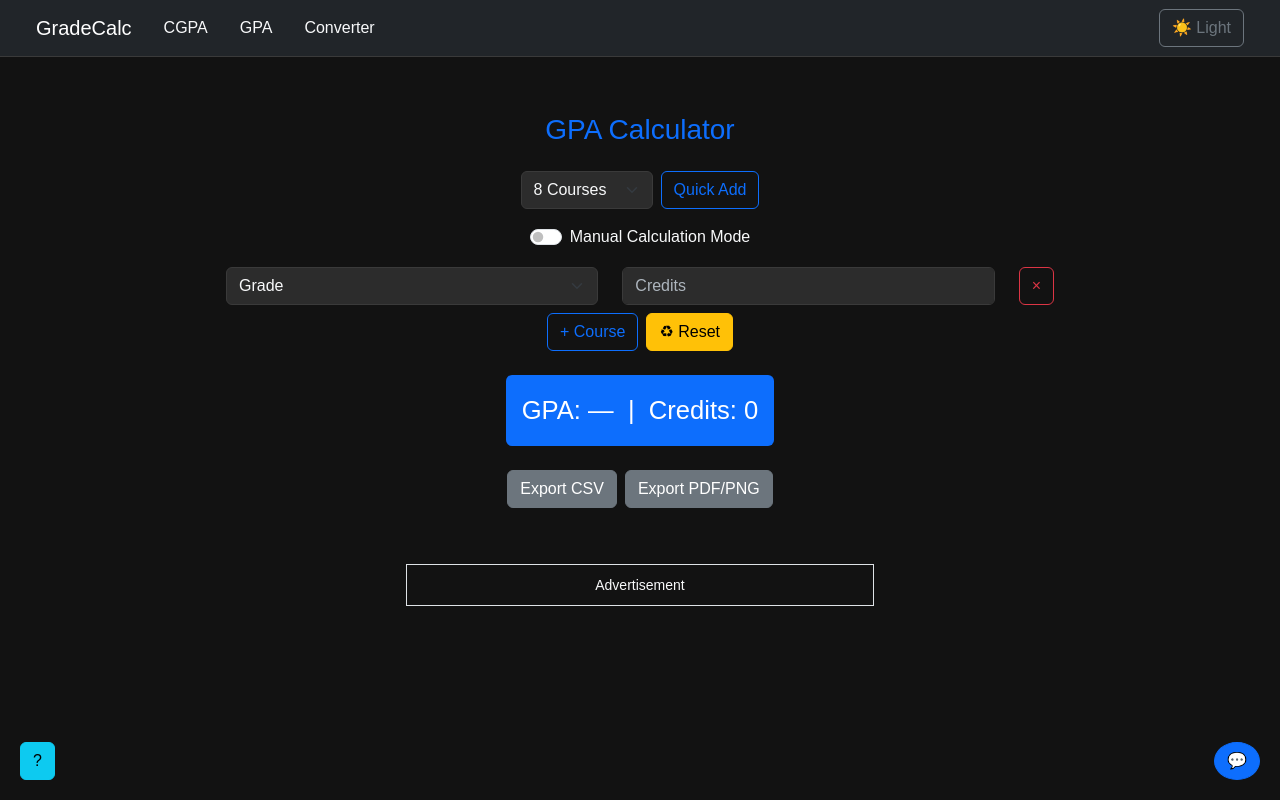
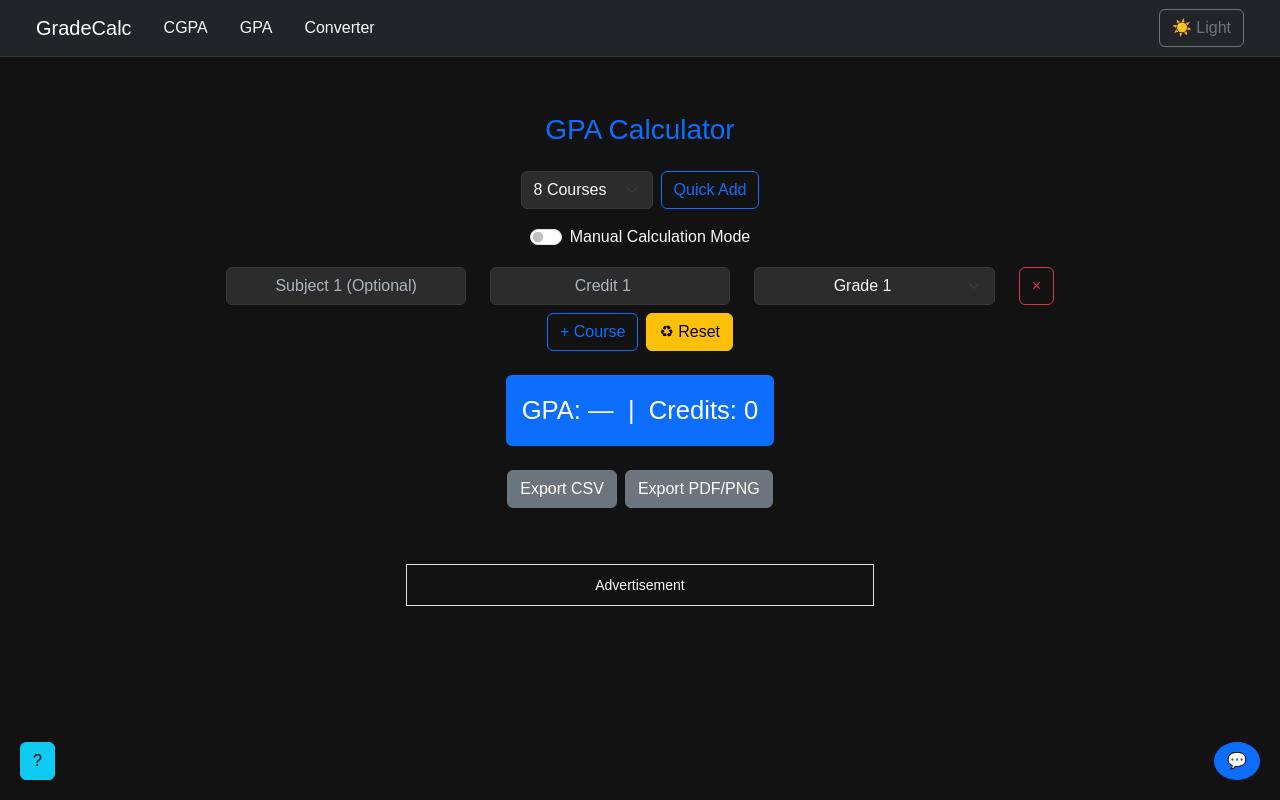
Before and after one commit to sauravkediaa/gradecalculator, a React (Create React App) app: page /gpa in a window 1280 px wide. Built offline with nearby package versions, Linux system fonts and the light colour scheme.

Commit message:
1.) Aligned the texts fields in all the pages. 2.) Added Labels for CGPA and GPA along with numbering for each row.

```diff
--- a/src/pages/CGPACalculator.js
+++ b/src/pages/CGPACalculator.js
@@ -23,7 +23,6 @@ export default function CGPACalculator() {
     }, [rows, manual]);
 
     const calculate = () => setComputed(computeCGPA(rows));
-
     const addRow = () => setRows([...rows, { credits: '', gpa: '' }]);
     const deleteRow = i => setRows(rows.filter((_, idx) => idx !== i));
     const reset = () => {
@@ -36,15 +35,16 @@ export default function CGPACalculator() {
         );
         setRows(newRows);
     };
+    const setRowsCount = n => {
+        setRows(Array.from({ length: n }, () => ({ credits: '', gpa: '' })));
+    };
 
     const exportCSV = () => {
         const csv = Papa.unparse(rows);
         const blob = new Blob([csv], { type: 'text/csv' });
         const url = URL.createObjectURL(blob);
-        const a = document.createElement('a');
-        a.href = url; a.download = 'cgpa.csv'; a.click();
+        const a = document.createElement('a'); a.href = url; a.download = 'cgpa.csv'; a.click();
     };
-
     const exportPDF = () => {
         html2canvas(document.getElementById('export-area')).then(canvas => {
             const img = canvas.toDataURL('image/png');
@@ -54,36 +54,25 @@ export default function CGPACalculator() {
         });
     };
 
-    // Quick fill N blank rows
-    const setRowsCount = n => {
-        const blank = Array.from({ length: n }, () => ({ credits: '', gpa: '' }));
-        setRows(blank);
-    };
-
     return (
-        <div id="export-area">
+        <div id="export-area" className="px-2">
             <h3 className="text-center mb-4">CGPA Calculator</h3>
 
-            {/* Quick Rows */}
+            {/* Quick-add */}
             <div className="text-center mb-3">
                 <Form.Select
                     value={presetCount}
                     onChange={e => setPresetCount(+e.target.value)}
                     className="d-inline-block w-auto me-2"
                 >
-                    {[4, 6, 8, 10, 12].map(n => (
-                        <option key={n} value={n}>{n} Semesters</option>
-                    ))}
+                    {[4, 6, 8, 10, 12].map(n => <option key={n} value={n}>{n} Semesters</option>)}
                 </Form.Select>
-                <Button
-                    variant="outline-primary"
-                    onClick={() => setRowsCount(presetCount)}
-                >
+                <Button variant="outline-primary" onClick={() => setRowsCount(presetCount)}>
                     Quick Add
                 </Button>
             </div>
 
-            {/* Manual Toggle */}
+            {/* Manual toggle */}
             <div className="text-center mb-3">
                 <div className="form-check form-switch d-inline-block">
                     <input
@@ -99,17 +88,20 @@ export default function CGPACalculator() {
                 </div>
             </div>
 
-            {/* Input Rows */}
+            {/* Rows */}
             {rows.map((row, i) => (
-                <div className="row mb-2" key={i}>
+                <div className="row mb-2 align-items-center" key={i}>
+                    <div className="col-auto">
+                        <span className="fw-bold">Semester {i + 1}</span>
+                    </div>
                     <div className="col">
                         <input
                             type="number"
                             name="credits"
                             value={row.credits}
                             onChange={updateCell(i)}
-                            placeholder="Credits"
-                            className="form-control"
+                            placeholder={`Credit ${i + 1}`}
+                            className="form-control text-center"
                         />
                     </div>
                     <div className="col">
@@ -118,67 +110,39 @@ export default function CGPACalculator() {
                             name="gpa"
                             value={row.gpa}
                             onChange={updateCell(i)}
-                            placeholder="GPA"
-                            className="form-control"
+                            placeholder={`GPA ${i + 1}`}
+                            className="form-control text-center"
                         />
                     </div>
                     <div className="col-auto">
-                        <OverlayTrigger
-                            placement="top"
-                            overlay={<Tooltip>Delete this row</Tooltip>}
-                        >
-                            <button
-                                className="btn btn-outline-danger"
-                                onClick={() => deleteRow(i)}
-                            >×</button>
+                        <OverlayTrigger placement="top" overlay={<Tooltip>Delete this row</Tooltip>}>
+                            <button className="btn btn-outline-danger" onClick={() => deleteRow(i)}>×</button>
                         </OverlayTrigger>
                     </div>
                 </div>
             ))}
 
-            {/* Add / Calculate / Reset */}
+            {/* Controls */}
             <div className="text-center mb-4">
-                <button className="btn btn-outline-primary me-2" onClick={addRow}>
-                    + Semester
-                </button>
-                {manual && (
-                    <button className="btn btn-info me-2" onClick={calculate}>
-                        📊 Calculate
-                    </button>
-                )}
-                <button className="btn btn-warning" onClick={reset}>
-                    ♻ Reset
-                </button>
+                <button className="btn btn-outline-primary me-2" onClick={addRow}>+ Semester</button>
+                {manual && <button className="btn btn-info me-2" onClick={calculate}>📊 Calculate</button>}
+                <button className="btn btn-warning" onClick={reset}>♻ Reset</button>
             </div>
 
             {/* Result */}
             <div className="text-center mb-4">
-                <div
-                    className="bg-primary text-white rounded p-3 d-inline-block"
-                    style={{ fontSize: '1.6rem' }}
-                >
-                    CGPA: {computed.cgpa ?? '—'} &nbsp;|&nbsp; Credits:{' '}
-                    {computed.totalCredits}
+                <div className="bg-primary text-white rounded p-3 d-inline-block" style={{ fontSize: '1.6rem' }}>
+                    CGPA: {computed.cgpa ?? '—'} &nbsp;|&nbsp; Credits: {computed.totalCredits}
                 </div>
             </div>
 
             {/* Export */}
-            <div className="text-center">
-                <OverlayTrigger
-                    placement="top"
-                    overlay={<Tooltip>Export as CSV</Tooltip>}
-                >
-                    <button className="btn btn-secondary me-2" onClick={exportCSV}>
-                        Export CSV
-                    </button>
+            <div className="text-center mb-4">
+                <OverlayTrigger placement="top" overlay={<Tooltip>Export as CSV</Tooltip>}>
+                    <button className="btn btn-secondary me-2" onClick={exportCSV}>Export CSV</button>
                 </OverlayTrigger>
-                <OverlayTrigger
-                    placement="top"
-                    overlay={<Tooltip>Export as PDF/PNG</Tooltip>}
-                >
-                    <button className="btn btn-secondary" onClick={exportPDF}>
-                        Export PDF/PNG
-                    </button>
+                <OverlayTrigger placement="top" overlay={<Tooltip>Export as PDF/PNG</Tooltip>}>
+                    <button className="btn btn-secondary" onClick={exportPDF}>Export PDF/PNG</button>
                 </OverlayTrigger>
             </div>
         </div>
--- a/src/pages/GPACalculator.js
+++ b/src/pages/GPACalculator.js
@@ -1,3 +1,4 @@
+// src/pages/GPACalculator.js
 import React, { useState, useEffect } from 'react';
 import { computeGPA } from '../utils/gradeUtils';
 import Papa from 'papaparse';
@@ -6,7 +7,7 @@ import { jsPDF } from 'jspdf';
 import { OverlayTrigger, Tooltip, Form, Button } from 'react-bootstrap';
 
 export default function GPACalculator() {
-    const defaultRows = [{ credits: '', grade: '' }];
+    const defaultRows = [{ subject: '', credits: '', grade: '' }];
     const [rows, setRows] = useState(
         () => JSON.parse(localStorage.getItem('gpaRows')) || defaultRows
     );
@@ -24,7 +25,8 @@ export default function GPACalculator() {
 
     const calculate = () => setResult(computeGPA(rows));
 
-    const addRow = () => setRows([...rows, { credits: '', grade: '' }]);
+    const addRow = () =>
+        setRows([...rows, { subject: '', credits: '', grade: '' }]);
     const deleteRow = i => setRows(rows.filter((_, idx) => idx !== i));
     const reset = () => {
         setRows(defaultRows);
@@ -36,12 +38,18 @@ export default function GPACalculator() {
         );
         setRows(newRows);
     };
+    const setRowsCount = n => {
+        setRows(Array.from({ length: n }, () => ({ subject: '', credits: '', grade: '' })));
+    };
 
     const exportCSV = () => {
         const csv = Papa.unparse(rows);
         const blob = new Blob([csv], { type: 'text/csv' });
         const url = URL.createObjectURL(blob);
-        const a = document.createElement('a'); a.href = url; a.download = 'gpa.csv'; a.click();
+        const a = document.createElement('a');
+        a.href = url;
+        a.download = 'gpa.csv';
+        a.click();
     };
 
     const exportPDF = () => {
@@ -53,16 +61,11 @@ export default function GPACalculator() {
         });
     };
 
-    const setRowsCount = n => {
-        const blank = Array.from({ length: n }, () => ({ credits: '', grade: '' }));
-        setRows(blank);
-    };
-
     return (
-        <div id="export-area">
+        <div id="export-area" className="px-2">
             <h3 className="text-center mb-4">GPA Calculator</h3>
 
-            {/* Quick Rows */}
+            {/* Quick-add */}
             <div className="text-center mb-3">
                 <Form.Select
                     value={presetCount}
@@ -70,18 +73,17 @@ export default function GPACalculator() {
                     className="d-inline-block w-auto me-2"
                 >
                     {[4, 6, 8, 10, 12].map(n => (
-                        <option key={n} value={n}>{n} Courses</option>
+                        <option key={n} value={n}>
+                            {n} Courses
+                        </option>
                     ))}
                 </Form.Select>
-                <Button
-                    variant="outline-primary"
-                    onClick={() => setRowsCount(presetCount)}
-                >
+                <Button variant="outline-primary" onClick={() => setRowsCount(presetCount)}>
                     Quick Add
                 </Button>
             </div>
 
-            {/* Manual Toggle */}
+            {/* Manual toggle */}
             <div className="text-center mb-3">
                 <div className="form-check form-switch d-inline-block">
                     <input
@@ -97,21 +99,18 @@ export default function GPACalculator() {
                 </div>
             </div>
 
-            {/* Input Rows */}
+            {/* Rows */}
             {rows.map((row, i) => (
-                <div className="row mb-2" key={i}>
+                <div className="row mb-2 align-items-center" key={i}>
                     <div className="col">
-                        <select
-                            name="grade"
-                            value={row.grade}
+                        <input
+                            type="text"
+                            name="subject"
+                            value={row.subject}
                             onChange={updateCell(i)}
-                            className="form-select"
-                        >
-                            <option value="">Grade</option>
-                            {['S', 'A', 'B', 'C', 'D', 'E', 'F'].map(g => (
-                                <option key={g} value={g}>{g}</option>
-                            ))}
-                        </select>
+                            placeholder={`Subject ${i + 1} (Optional)`}
+                            className="form-control text-center"
+                        />
                     </div>
                     <div className="col">
                         <input
@@ -119,19 +118,30 @@ export default function GPACalculator() {
                             name="credits"
                             value={row.credits}
                             onChange={updateCell(i)}
-                            placeholder="Credits"
-                            className="form-control"
+                            placeholder={`Credit ${i + 1}`}
+                            className="form-control text-center"
                         />
                     </div>
+                    <div className="col">
+                        <select
+                            name="grade"
+                            value={row.grade}
+                            onChange={updateCell(i)}
+                            className="form-select text-center"
+                        >
+                            <option value="">{`Grade ${i + 1}`}</option>
+                            {['S', 'A', 'B', 'C', 'D', 'E', 'F'].map(g => (
+                                <option key={g} value={g}>
+                                    {g}
+                                </option>
+                            ))}
+                        </select>
+                    </div>
                     <div className="col-auto">
-                        <OverlayTrigger
-                            placement="top"
-                            overlay={<Tooltip>Delete this row</Tooltip>}
-                        >
-                            <button
-                                className="btn btn-outline-danger"
-                                onClick={() => deleteRow(i)}
-                            >×</button>
+                        <OverlayTrigger placement="top" overlay={<Tooltip>Delete this row</Tooltip>}>
+                            <button className="btn btn-outline-danger" onClick={() => deleteRow(i)}>
+                                ×
+                            </button>
                         </OverlayTrigger>
                     </div>
                 </div>
@@ -164,18 +174,12 @@ export default function GPACalculator() {
 
             {/* Export */}
             <div className="text-center">
-                <OverlayTrigger
-                    placement="top"
-                    overlay={<Tooltip>Export as CSV</Tooltip>}
-                >
+                <OverlayTrigger placement="top" overlay={<Tooltip>Export as CSV</Tooltip>}>
                     <button className="btn btn-secondary me-2" onClick={exportCSV}>
                         Export CSV
                     </button>
                 </OverlayTrigger>
-                <OverlayTrigger
-                    placement="top"
-                    overlay={<Tooltip>Export as PDF/PNG</Tooltip>}
-                >
+                <OverlayTrigger placement="top" overlay={<Tooltip>Export as PDF/PNG</Tooltip>}>
                     <button className="btn btn-secondary" onClick={exportPDF}>
                         Export PDF/PNG
                     </button>
```
Also changed, not shown: src/pages/ScaleConverter.js (+14 -38 lines).
